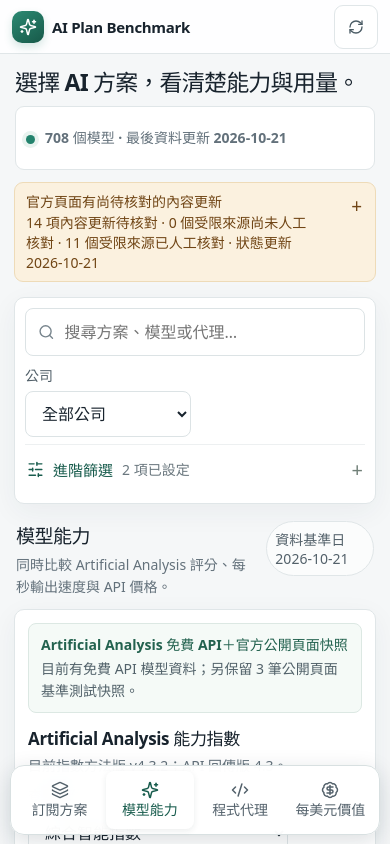
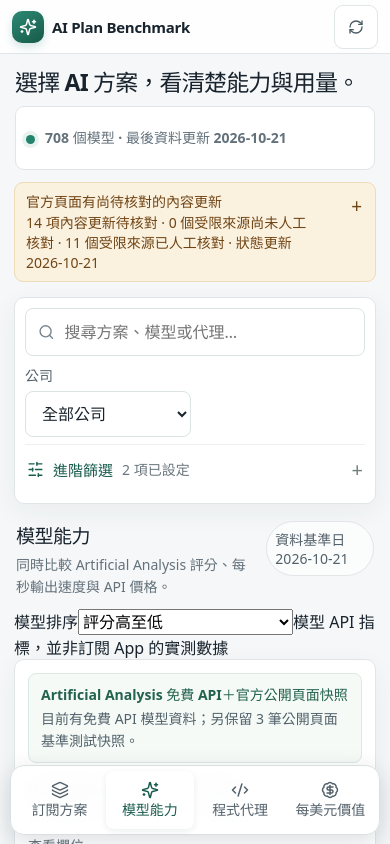
Before and after one commit to wudn9922/ai-plan-benchmark, a React (Vite) app: page / in a window 390 px wide. Both pictures are taken after a click on the button "模型能力". Shown: the top 844 px of the page. Built offline with nearby package versions, Linux system fonts and the light colour scheme.

Commit message:
fix: render comparison counts and expose mobile sort above model cards

```diff
--- a/src/App.tsx
+++ b/src/App.tsx
@@ -700,7 +700,7 @@
       <div className="snapshot-note"><b>{apiConnected ? 'Artificial Analysis 免費 API＋官方公開頁面快照' : '官方公開頁面快照'}</b><span>{apiConnected ? `目前有免費 API 模型資料；另保留 ${publicSnapshots} 筆公開頁面基準測試快照。` : `以下 ${publicSnapshots} 筆模型組態及底層測試分數於 2026-10-16 從公開官方比較頁人工核對；免費 API 尚未連接（需要 API 金鑰），不代表即時 API 擷取。`}</span></div>
       <div className="section-title"><div><h2>Artificial Analysis 能力指數</h2><p>目前指數方法版 {snapshot.index_versions.intelligence_methodology ?? '尚未核實'}；API 回傳版 {snapshot.index_versions.intelligence_api ?? '未連接'}。</p></div><label className="select-label">查看欄位<select value={activeIndex} onChange={(e) => onIndex(e.target.value)}>{INDEX_KEYS.map((key) => <option value={key} key={key}>{INDEX_LABELS[key].label}</option>)}</select></label></div>
       <div className="model-summary-block comparison-board">
-        <div className="summary-block-heading"><h3>模型評分 × 速度 × 價格</h3><span>顯示 ${visibleModels.length}／${filtered.length} 個 · ${speedCount} 個有速度資料</span></div>
+        <div className="summary-block-heading"><h3>模型評分 × 速度 × 價格</h3><span>顯示 {visibleModels.length}／{filtered.length} 個 · {speedCount} 個有速度資料</span></div>
         <p className="comparison-board__note">三項核心指標直接並排。速度為 Artificial Analysis 模型 API 的生成輸出速度（tokens/s）；價格是 API 輸出每百萬 tokens 的美元單價，均不代表聊天訂閱版的表現或月費。「—」表示未取得可靠資料。</p>
         {visibleModels.length ? <div className="model-comparison-list">{visibleModels.map((model) => <article className="model-comparison-card" key={model.id}>
           <div className="model-comparison-card__head"><div><span className="model-comparison-card__provider">{translateUiText(model.provider)}</span><h4>{model.name}</h4></div><a href={model.public_page_source_url ?? model.source_url} target="_blank" rel="noreferrer" aria-label={`查看 ${model.name} 的 Artificial Analysis 來源`}>來源 <ExternalLink size={13}/></a></div>
@@ -965,6 +965,7 @@
         <div className="plan-view-toolbar"><span>方案呈現方式</span><div role="group" aria-label="方案呈現方式"><button type="button" aria-pressed={planView === 'cards'} className={planView === 'cards' ? 'plan-view-button plan-view-button--active' : 'plan-view-button'} onClick={() => setPlanView('cards')}>方案卡片</button><button type="button" aria-pressed={planView === 'table'} className={planView === 'table' ? 'plan-view-button plan-view-button--active' : 'plan-view-button'} onClick={() => setPlanView('table')}>精簡表格</button></div></div>
         {plans.length ? planView === 'cards' ? <div className="plan-grid">{plans.map((plan)=><PlanCard key={plan.id} plan={plan} snapshot={snapshot} quotaFilter={quotaFilter} verifiedOnly={verifiedOnly} includeCommunity={includeCommunity}/>)}</div> : <section className="section-panel compact-plan-panel"><CompactPlanTable plans={plans} snapshot={snapshot} verifiedOnly={verifiedOnly} includeCommunity={includeCommunity}/></section> : <EmptyState title="沒有符合篩選的方案" description="調整公司、月費上限、來源或搜尋條件。未知價格不會被當作零元納入上限。"/>}
       </div>}
+      {tab === 'models' && <div className="model-quick-sort"><label htmlFor="model-quick-sort-select">模型排序</label><select id="model-quick-sort-select" value={sort} onChange={(e) => setSort(e.target.value)}><option value="score-high">評分高至低</option><option value="speed-high">輸出速度最快</option><option value="price-output-low">API 輸出價格最低</option><option value="cost-low">每任務 API 成本最低</option><option value="value-high">每美元效率最高</option><option value="complete-first">評分、速度、價格完整優先</option></select><span>模型 API 指標，並非訂閱 App 的實測數據</span></div>}
       {tab==='models' && <ModelPage snapshot={snapshot} models={models} activeIndex={activeIndex} onIndex={setActiveIndex} providerFilter={provider}/>}
       {tab==='coding' && <CodingPage snapshot={snapshot} agents={agents} verifiedOnly={verifiedOnly}/>}
       {tab==='value' && <ValuePage snapshot={snapshot} plans={plans} models={models} agents={agents} verifiedOnly={verifiedOnly}/>}
```
